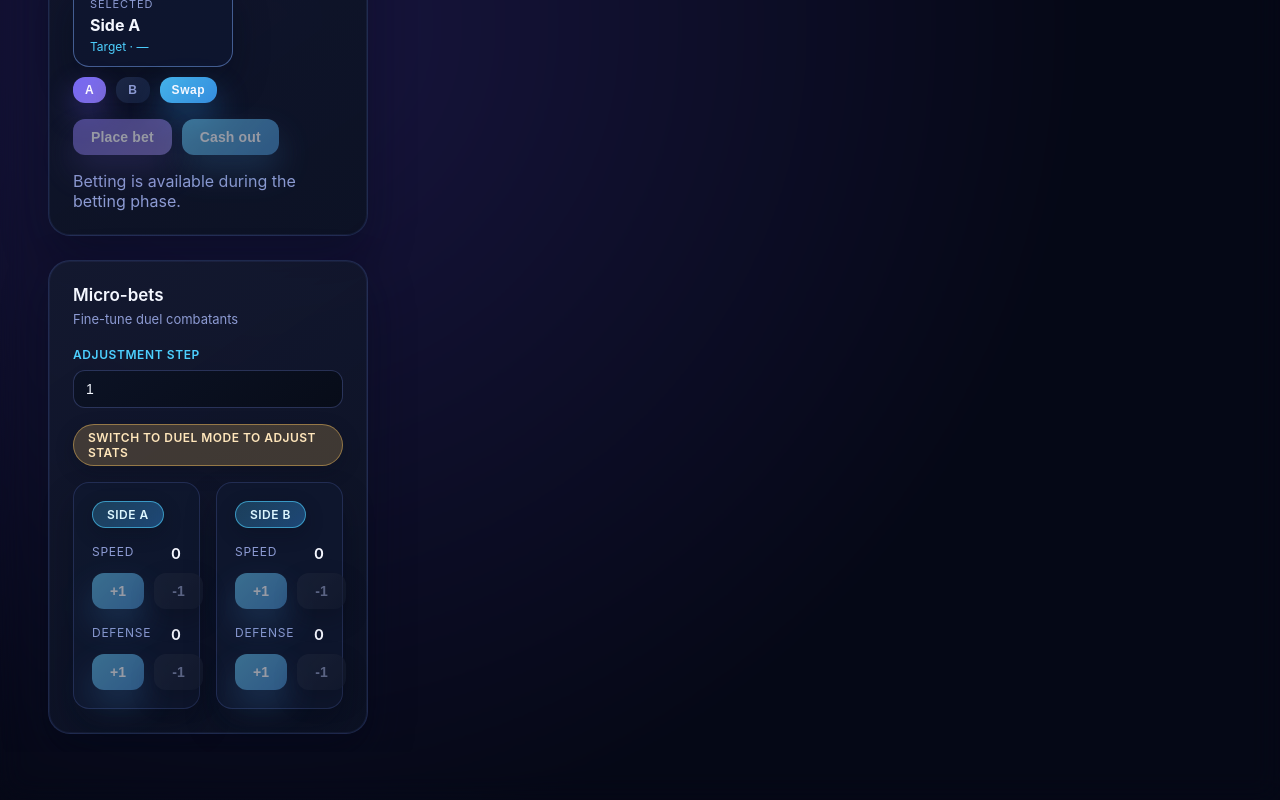
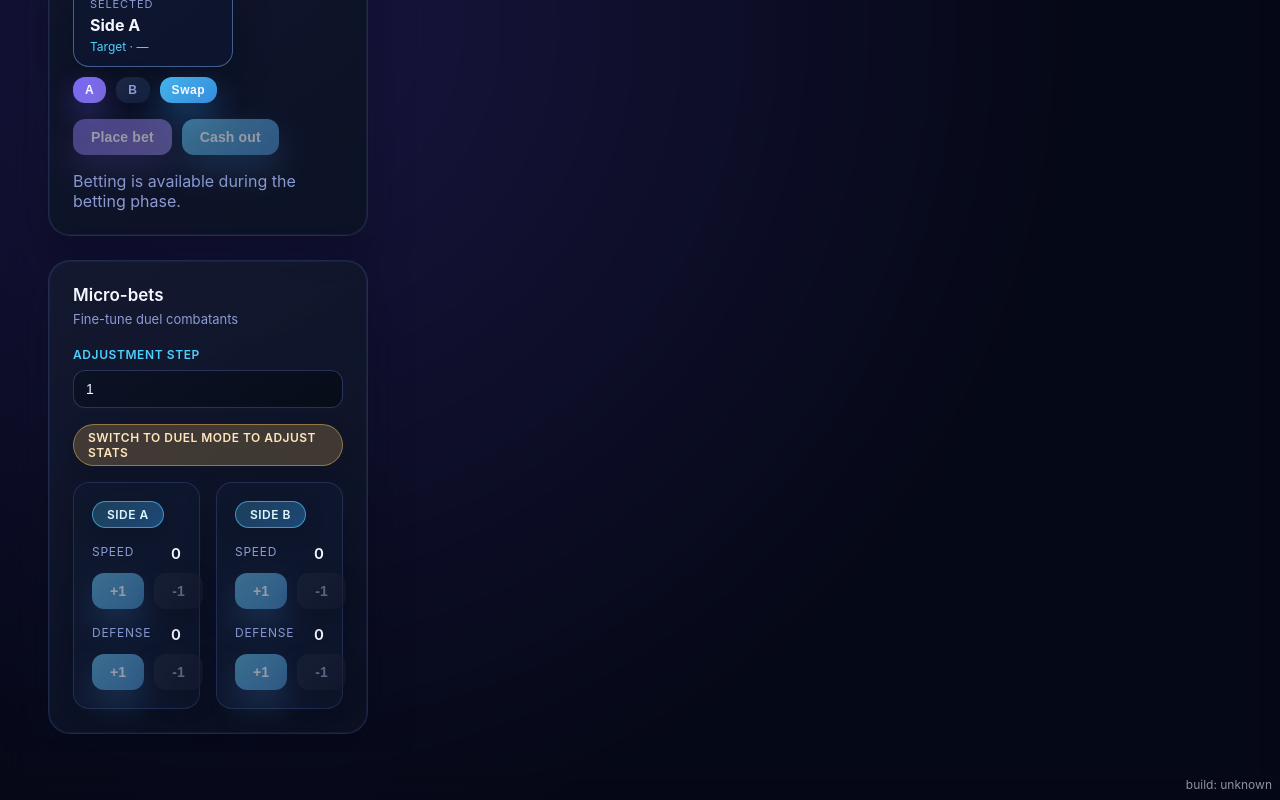
Before and after one commit to Dants12/clash-dual, a React (Vite) app in the folder client/: page / in a window 1280 px wide. Shown: the part 1781-2581 px from the top of the page. Built offline with nearby package versions, Linux system fonts and the light colour scheme; no server answers.

Commit message:
Add build commit badge to app shell

```diff
--- a/client/src/App.tsx
+++ b/client/src/App.tsx
@@ -51,12 +51,11 @@ export default function App() {
   const [microStep, setMicroStep] = useState(1);
   const [targetInputs, setTargetInputs] = useState<Record<Side, string>>({ A: '', B: '' });
   const [targetRoundId, setTargetRoundId] = useState<string | null>(null);
+  const commit = import.meta.env.VITE_COMMIT as string | undefined;
 
   const pushEvent = useCallback((text: string) => {
     setEvents((prev) => [{ id: eventId(), text, ts: Date.now() }, ...prev].slice(0, 30));
   }, []);
-const COMMIT = import.meta.env.VITE_COMMIT;
-<footer style={{opacity:.6,fontSize:12}}>build: {COMMIT}</footer>
   const handleSnapshot = useCallback(
     (incoming: Snapshot) => {
       setSnap((prev) => {
@@ -815,6 +814,9 @@ const COMMIT = import.meta.env.VITE_COMMIT;
           </div>
         </div>
       </main>
+      <div style={{ position: 'fixed', right: 8, bottom: 8, opacity: 0.6, fontSize: 12 }}>
+        build: {commit ?? 'unknown'}
+      </div>
     </div>
   );
 }
```
